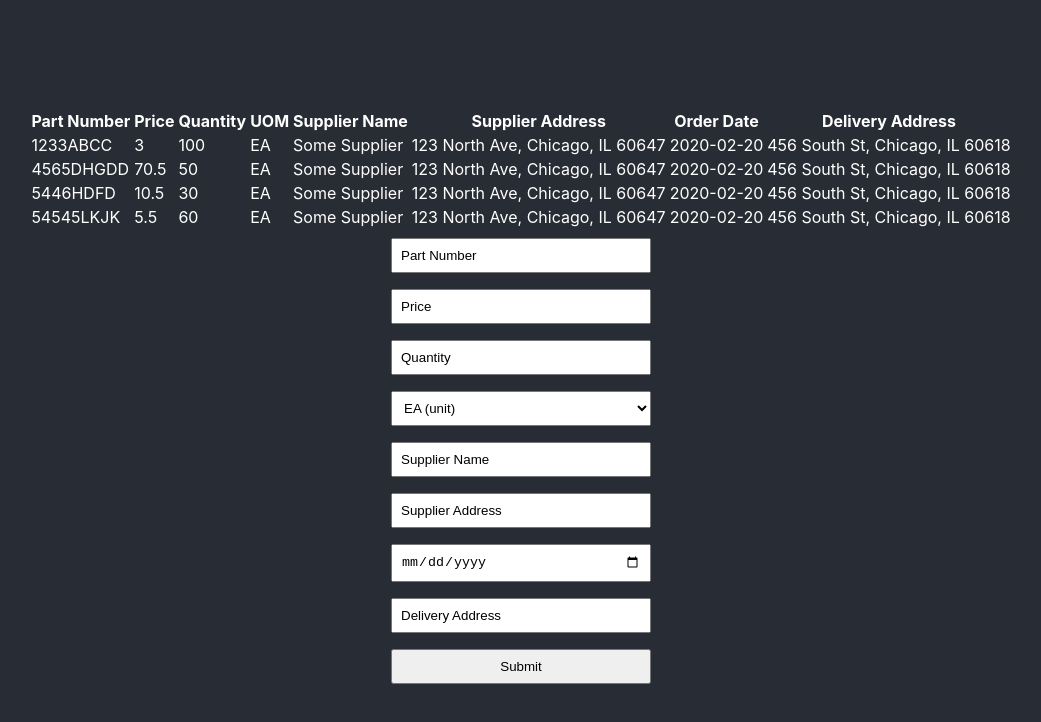
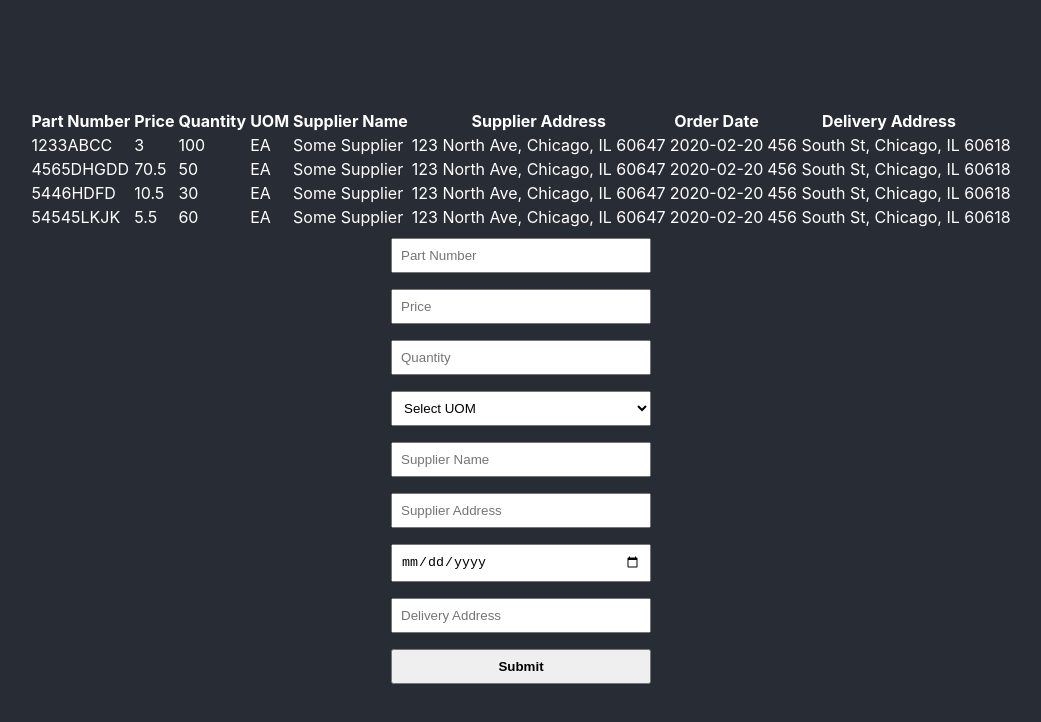
Before and after one commit to pashapear/react-simple-grid, a React (Create React App) app: page / in a window 1280 px wide. Shown: the top 722 px of the page, without its empty margins (119-1160 px from the left). Built offline with nearby package versions, Linux system fonts and the light colour scheme.

Commit message:
Hooks up form inputs

```diff
--- a/src/components/Form/index.js
+++ b/src/components/Form/index.js
@@ -1,7 +1,7 @@
 import React from 'react';
 import styled from 'styled-components';
 import { useTable } from '../../hooks/useTable';
-import { Formik, Form as FormikForm, Field as DefaultField } from 'formik';
+import { Formik, Form as FormikForm, Field as DefaultField, ErrorMessage } from 'formik';
 
 const StyledForm = styled(FormikForm)`
     display: flex;
@@ -17,6 +17,11 @@ const Field = styled(DefaultField)`
 const SubmitButton = styled.button`
     padding: 0.5rem;
     margin: 0.5rem 0;
+    font-weight: bold;
+`;
+
+const Error = styled.div`
+    font-size: 1em;
 `;
 
 const Form = () => {
@@ -29,20 +34,25 @@ const Form = () => {
         onSubmit={values => {
             console.log(values);
         }}
-        initialValues={Object.fromEntries(fields)}
+        initialValues={Object.fromEntries(fields.map(([key]) => [key, '']))}
     >
         {
             () => <StyledForm>
-                {fields.map(([name, placeholder, type]) => {
-                    if (Array.isArray(type)) {
-                        return <Field key={name} as="select" name={name}>
-                            {type.map(([value, label]) => <option key={value} value={value}>{label}</option>)}
-                        </Field>;
-                    } else {
-                        return <Field key={name} name={name} placeholder={placeholder} type={type || 'text'} />;
-                    }
-                })}
-                <SubmitButton type="submit">Submit</SubmitButton>
+                {fields.map(([name, placeholder, type]) =>
+                    <React.Fragment key={name}>
+                        {
+                            Array.isArray(type) ?
+                                <Field component="select" name={name}>
+                                    <option key="default" defaultValue>{`Select ${placeholder}`}</option>
+                                    {type.map(([value, label]) => <option key={value} value={value}>{label}</option>)}
+                                </Field>
+                                :
+                                <Field name={name} placeholder={placeholder} type={type || 'text'} />
+                        }
+                        <ErrorMessage name={name} component={Error} />
+                    </React.Fragment>
+                )}
+                <SubmitButton key="submit" type="submit">Submit</SubmitButton>
             </StyledForm>
         }
     </Formik>;
--- a/src/mocks/config.js
+++ b/src/mocks/config.js
@@ -2,8 +2,8 @@ import * as yup from 'yup';
 
 const validationSchema = yup.object().shape({
     part_number: yup.string().required(),
-    price: yup.number().required(),
-    quantity: yup.number().required().positive().integer(),
+    price: yup.number().required().positive(),
+    quantity: yup.number().required().positive(),
     uom: yup.string().required(), // EA | G | M (EA = unit, G = Gramme, M = meter)
     supplier_name: yup.string().required(),
     supplier_address: yup.string().required(),
```
